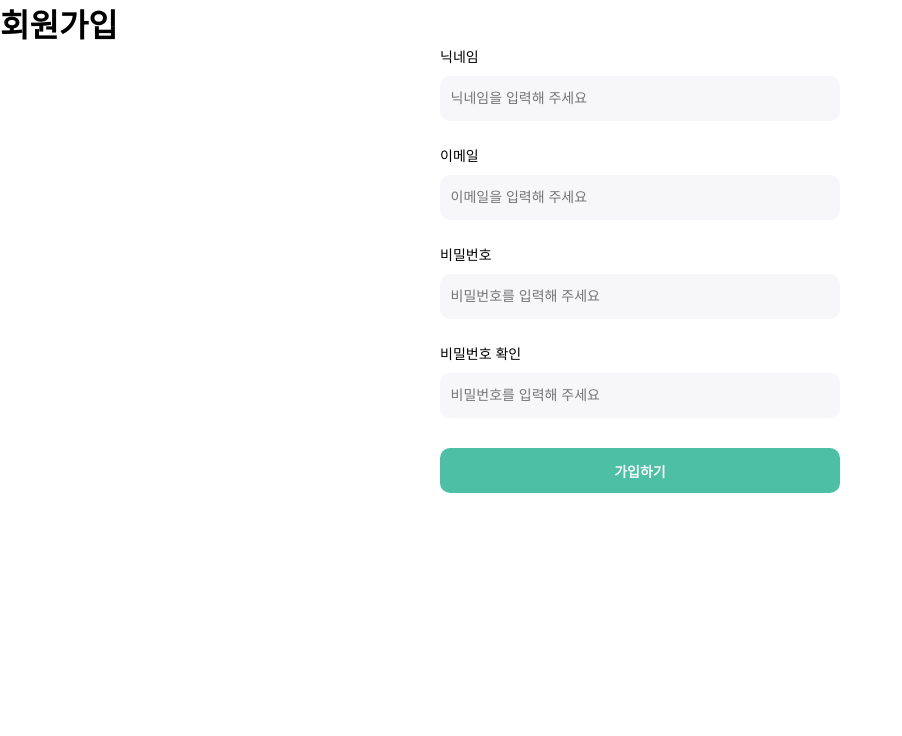
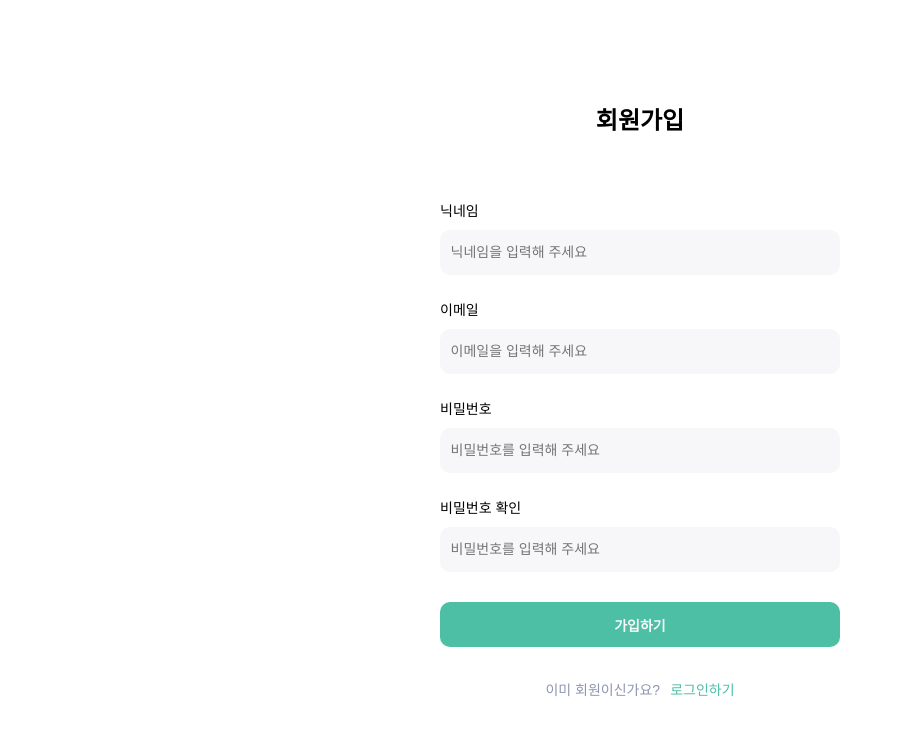
Before and after one commit to codeit-sprint7-team3/Wikid, a Next.js app: page /signup in a window 1280 px wide. Shown: the top 736 px of the page, without its empty margins (0-902 px from the left). Built offline with nearby package versions, Linux system fonts and the light colour scheme; no server answers; a web font is replaced by a local one.

Commit message:
💄 Style: 회원가입 페이지 css 추가

```diff
--- a/src/pages/signup.tsx
+++ b/src/pages/signup.tsx
@@ -1,11 +1,17 @@
 import React from "react";
 import SignUpForm from "@/components/SignUpForm";
+import style from "@/styles/signup.module.css";
+import Link from "next/link";
 
 const signUp = () => {
   return (
-    <div>
-      <h1>회원가입</h1>
+    <div className={style.signUp}>
+      <h1 className={style.header}>회원가입</h1>
       <SignUpForm />
+      <div className={style.bottom}>
+        <span>이미 회원이신가요?</span>
+        <Link href="/login">로그인하기</Link>
+      </div>
     </div>
   );
 };
```
